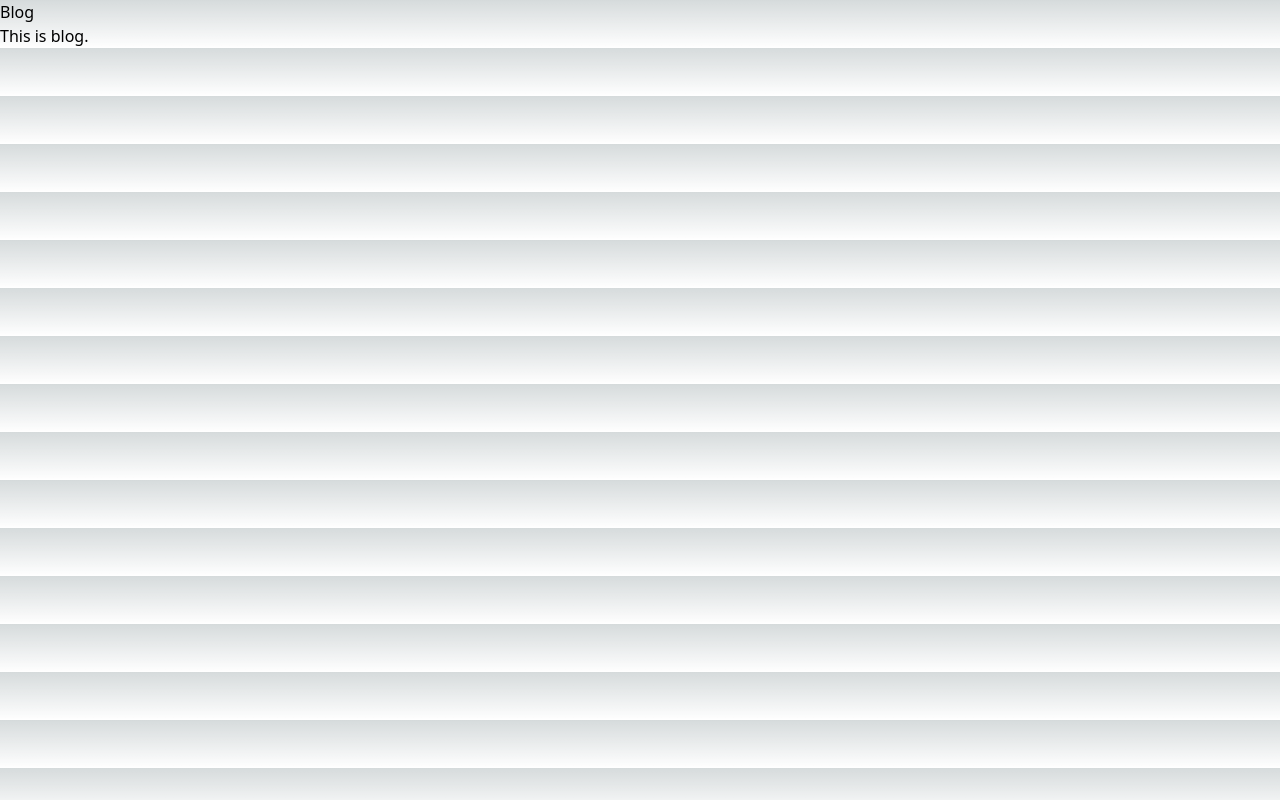
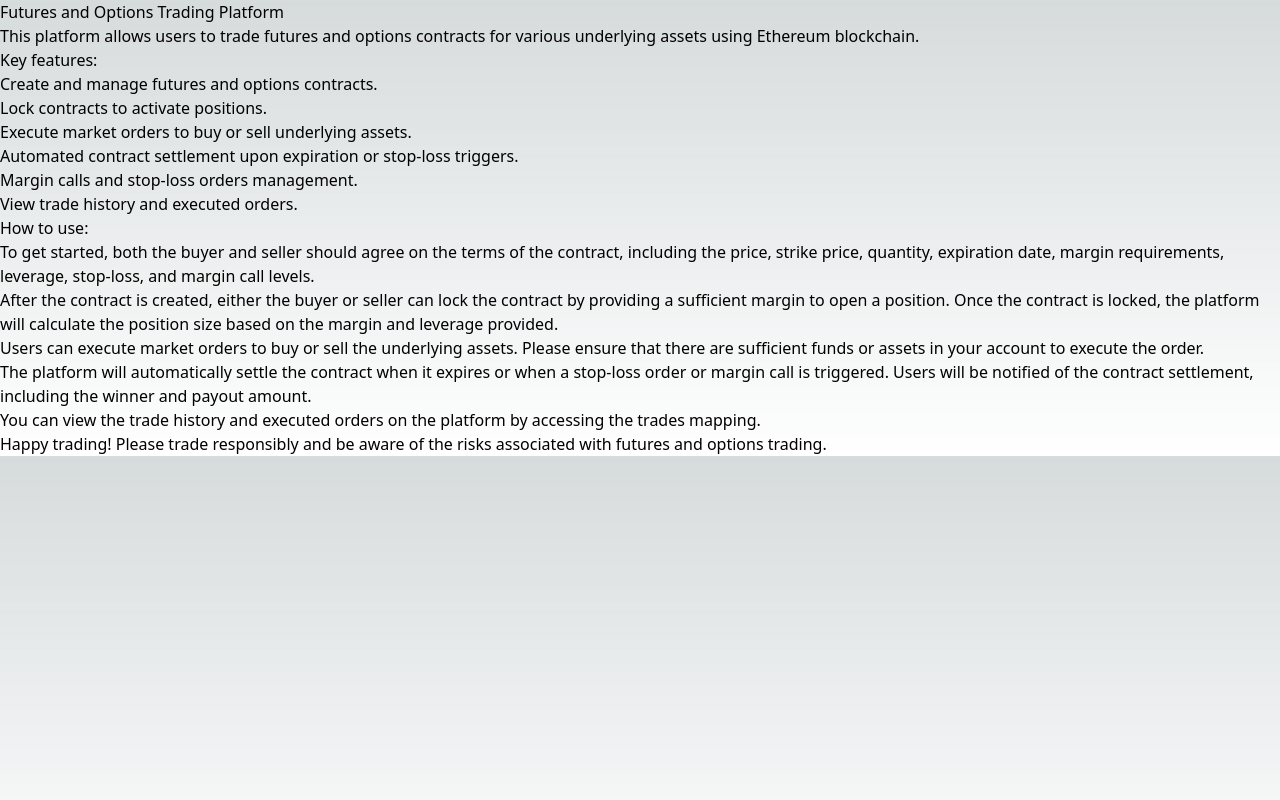
Before and after one commit to JiagengDing/FTGP-Group2, a Next.js app: page /guide in a window 1280 px wide. Built offline with nearby package versions, Linux system fonts and the light colour scheme.

Commit message:
Update guide.tsx

```diff
--- a/pages/guide.tsx
+++ b/pages/guide.tsx
@@ -1,10 +1,56 @@
-const blog = () => {
-	return (
-		<div>
-			<h1>Blog</h1>
-			<p>This is blog.</p>
-		</div>
-	);
+import React from 'react';
+
+const Guide = () => {
+  return (
+    <div>
+      <h1>Futures and Options Trading Platform</h1>
+      <p>
+        This platform allows users to trade futures and options contracts for
+        various underlying assets using Ethereum blockchain.
+      </p>
+      <h2>Key features:</h2>
+      <ul>
+        <li>Create and manage futures and options contracts.</li>
+        <li>Lock contracts to activate positions.</li>
+        <li>Execute market orders to buy or sell underlying assets.</li>
+        <li>Automated contract settlement upon expiration or stop-loss triggers.</li>
+        <li>Margin calls and stop-loss orders management.</li>
+        <li>View trade history and executed orders.</li>
+      </ul>
+      <h2>How to use:</h2>
+      <ol>
+        <li>
+          To get started, both the buyer and seller should agree on the terms
+          of the contract, including the price, strike price, quantity, expiration
+          date, margin requirements, leverage, stop-loss, and margin call levels.
+        </li>
+        <li>
+          After the contract is created, either the buyer or seller can lock the
+          contract by providing a sufficient margin to open a position. Once the
+          contract is locked, the platform will calculate the position size based
+          on the margin and leverage provided.
+        </li>
+        <li>
+          Users can execute market orders to buy or sell the underlying assets.
+          Please ensure that there are sufficient funds or assets in your account
+          to execute the order.
+        </li>
+        <li>
+          The platform will automatically settle the contract when it expires or
+          when a stop-loss order or margin call is triggered. Users will be notified
+          of the contract settlement, including the winner and payout amount.
+        </li>
+        <li>
+          You can view the trade history and executed orders on the platform by
+          accessing the trades mapping.
+        </li>
+      </ol>
+      <p>
+        Happy trading! Please trade responsibly and be aware of the risks
+        associated with futures and options trading.
+      </p>
+    </div>
+  );
 };
 
-export default blog;
+export default Guide;
```
